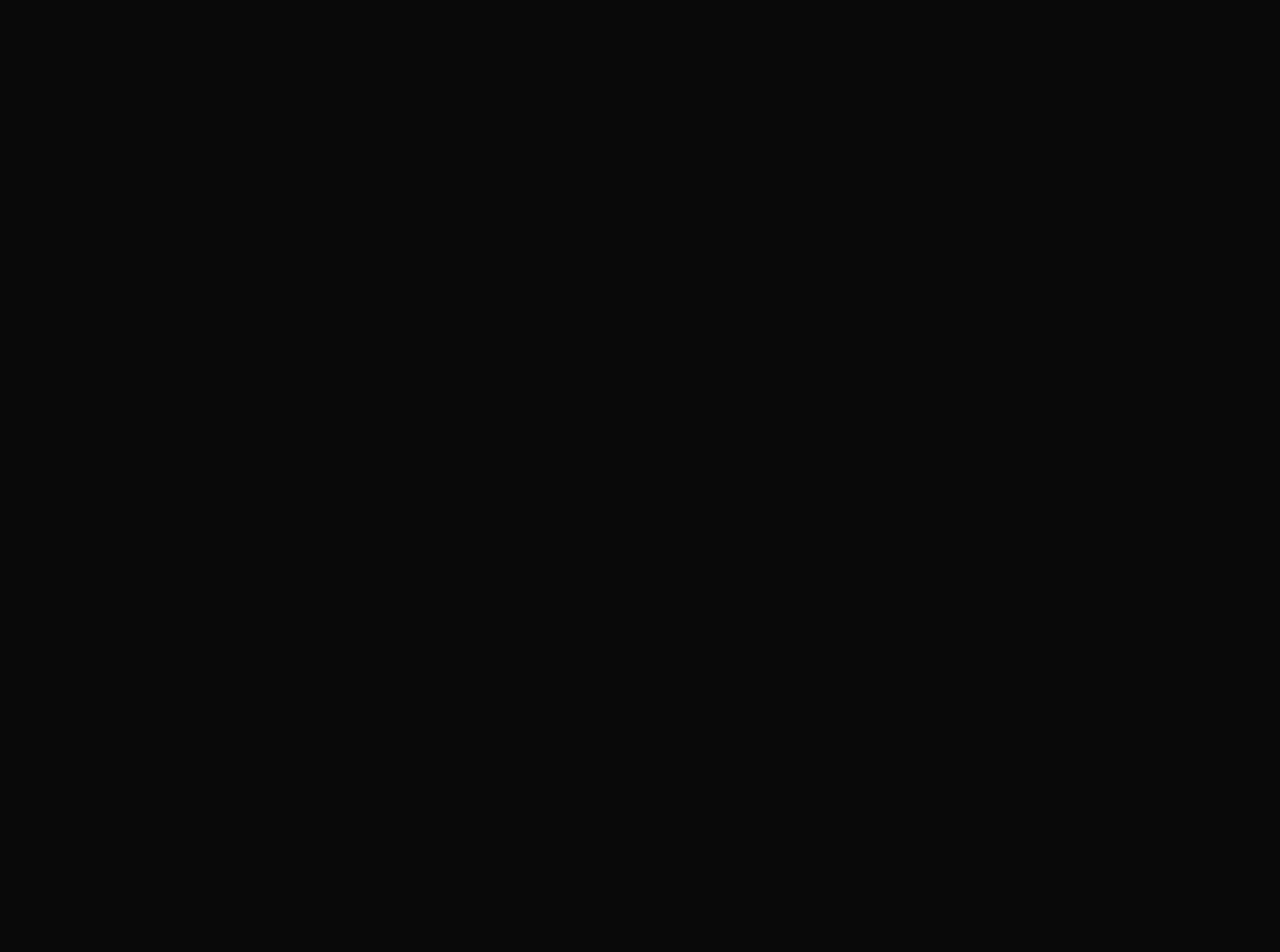
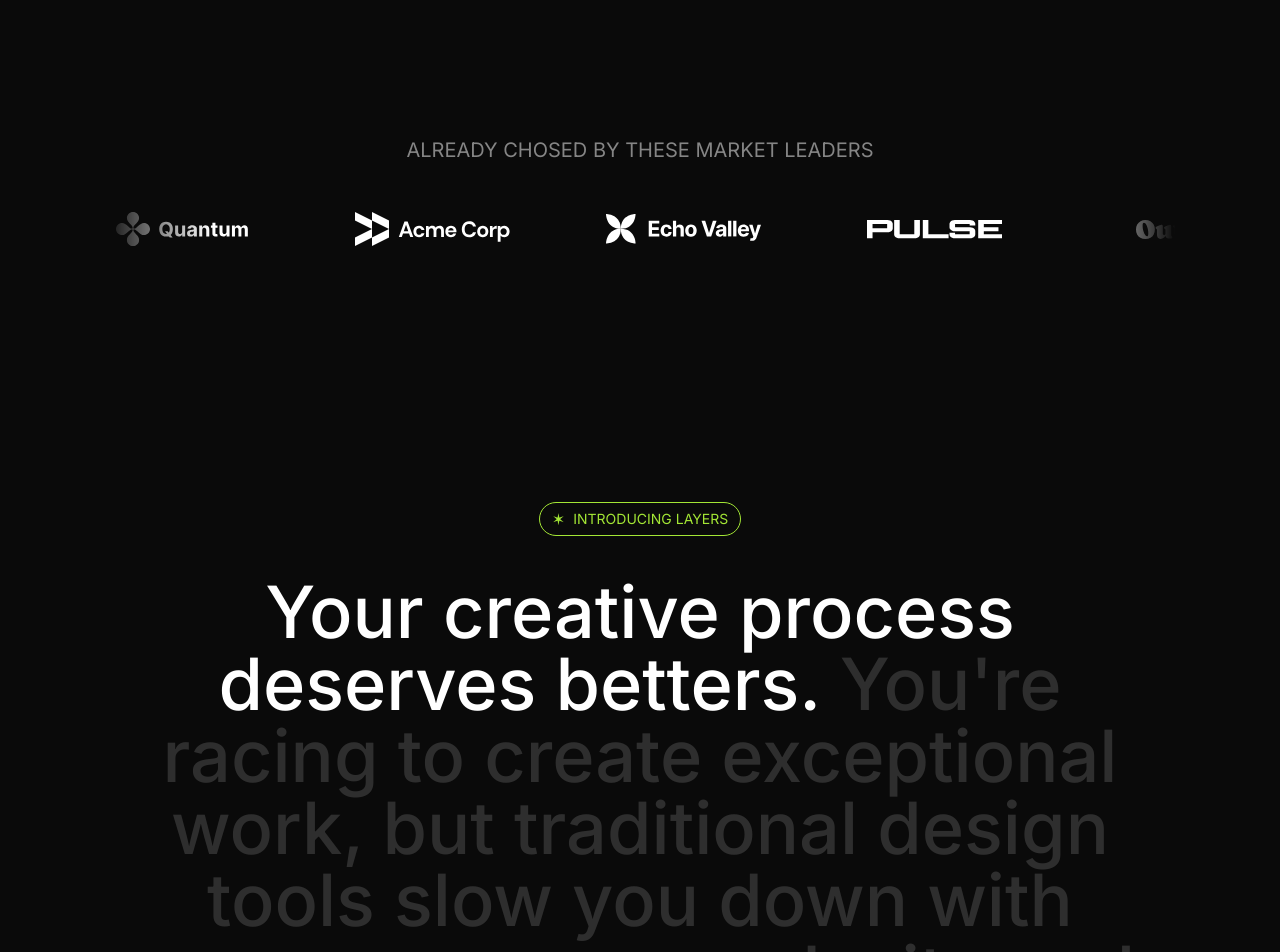
Before and after one commit to ArthurFialho/ui-saas, a Next.js app: page / in a window 1280 px wide. Shown: the part 780-1732 px from the top of the page. Before the commit the page ends 820 px from the top, so only its background shows below. Built offline with nearby package versions, Linux system fonts and the light colour scheme.

Commit message:
feat: update Introduction section and add Tag component

```diff
--- a/src/app/page.tsx
+++ b/src/app/page.tsx
@@ -1,4 +1,6 @@
 import Hero from "@/sections/Hero";
+import Introduction from "@/sections/Introduction";
+import LogoTicker from "@/sections/LogoTicker";
 import Navbar from "@/sections/Navbar";
 
 export default function Home() {
@@ -6,6 +8,8 @@
         <>
             <Navbar />
             <Hero />
+            <LogoTicker />
+            <Introduction />
         </>
     );
 }
--- /dev/null
+++ b/src/components/Tag.tsx
@@ -0,0 +1,19 @@
+import { HTMLAttributes } from "react";
+import { twMerge } from "tailwind-merge";
+
+export default function Tag(props: HTMLAttributes<HTMLDivElement>) {
+    const { className, children, ...otherProps } = props;
+
+    return (
+        <div
+            className={twMerge(
+                "inline-flex border border-lime-400 gap-2 text-lime-400 px-3 py-1 rounded-full uppercase items-center",
+                className
+            )}
+            {...otherProps}
+        >
+            <span aria-hidden="true">&#10038;</span>
+            <span className="text-sm">{children}</span>
+        </div>
+    );
+}
--- a/src/sections/Hero.tsx
+++ b/src/sections/Hero.tsx
@@ -90,7 +90,7 @@
                     <input
                         type="email"
                         placeholder="Enter your best email"
-                        className="bg-transparent px-4 md:flex-1 text-white placeholder-white/50 focus:outline-none focus:ring-0 focus:border-none"
+                        className="bg-transparent px-4 md:flex-1 text-white placeholder-white/50 focus:outline-none focus:ring-0 focus:border-none w-full"
                     />
 
                     <Button
--- a/src/sections/Introduction.tsx
+++ b/src/sections/Introduction.tsx
@@ -1,5 +1,21 @@
+import Tag from "@/components/Tag";
 const text = `You're racing to create exceptional work, but traditional design tools slow you down with unnecessary complexity and steep learning curves.`;
 
 export default function Introduction() {
-    return <div>Introduction</div>;
+    return (
+        <section className="py-28 lg:py-40">
+            <div className="container">
+                <div className="flex justify-center">
+                    <Tag>Introducing Layers</Tag>
+                </div>
+                <div className="text-4xl md:text-6xl lg:text-7xl text-center font-medium mt-10">
+                    <span>Your creative process deserves betters.</span>{" "}
+                    <span className="text-white/15">{text}</span>
+                    <span className="text-lime-400 block">
+                        That&apos;s why we built Layers.
+                    </span>
+                </div>
+            </div>
+        </section>
+    );
 }
--- a/src/sections/LogoTicker.tsx
+++ b/src/sections/LogoTicker.tsx
@@ -6,6 +6,7 @@
 import apexLogo from "@/assets/images/apex.svg";
 import celestialLogo from "@/assets/images/celestial.svg";
 import twiceLogo from "@/assets/images/twice.svg";
+import Image from "next/image";
 
 const logos = [
     { name: "Quantum", image: quantumLogo },
@@ -19,5 +20,24 @@
 ];
 
 export default function LogoTicker() {
-    return <div>Logo Ticker</div>;
+    return (
+        <section className="py-24 overflow-x-clip">
+            <div className="container">
+                <h3 className="text-center uppercase text-white/50 text-xl">
+                    Already Chosed by These Market Leaders
+                </h3>
+                <div className="overflow-hidden mt-12 [mask-image:linear-gradient(to_right,transparent,black_10%,black_90%,transparent)]">
+                    <div className="flex gap-24 pr-24">
+                        {logos.map((logo) => (
+                            <Image
+                                src={logo.image}
+                                key={logo.name}
+                                alt={logo.name}
+                            />
+                        ))}
+                    </div>
+                </div>
+            </div>
+        </section>
+    );
 }
```
Also changed, not shown: src/assets/images/icons8-espumante-80.svg (added).
